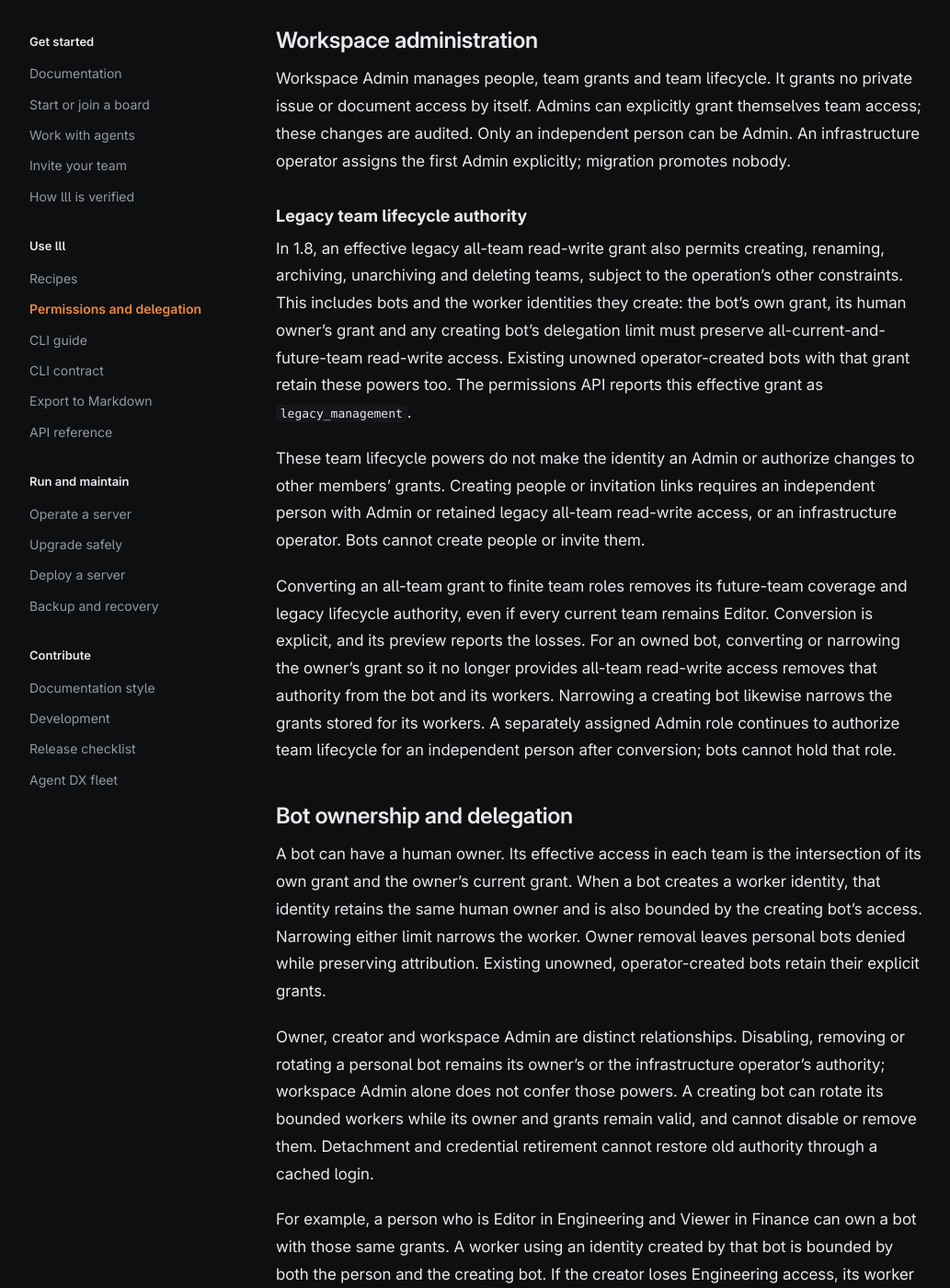
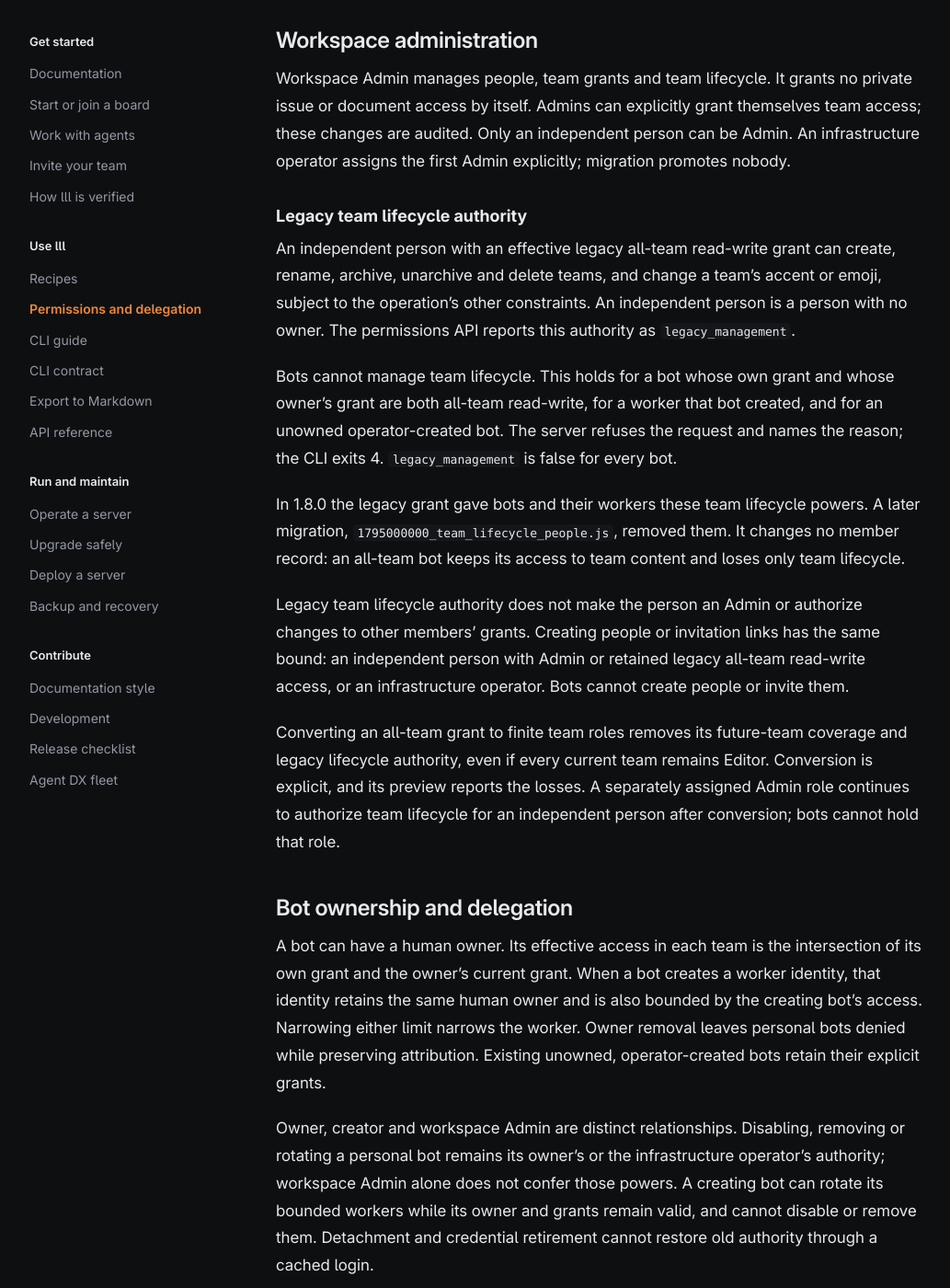
Before and after one commit to escherize/lll, a Jekyll site: the page built from docs/permissions.md, in a window 1280 px wide and 1400 px high, scrolled down 1863 px. Shown: the whole window at 92% size, without its empty margins (60-1093 px from the left). Built offline with Jekyll 4.4.1, drawn with Linux system fonts in a browser that asks for light colours; our own code applies the rules of GitHub Pages for plain Markdown files.

Commit message:
fix: team lifecycle is limited to people (LLL-799)
The legacy all-team read-write grant let any member kind create, rename,
archive and delete teams. A bot under an all-team owner, a worker that bot
created and an unowned all-team bot could archive or rename every team on
the server.

A new migration adds one clause to the teams create, update and delete
rules: the caller is not a bot and has no owner, the bound invitations
already have. The Admin alternative is unchanged. The Go mirrors follow:
the refusal middleware, the native record authority check and the
legacy_management field of the permissions API, which is now false for
bots. No member record changes; an all-team bot keeps its content access.

Upgrade consequence: existing all-team bot tokens and their workers lose
team lifecycle and are refused with exit 4.

Co-Authored-By: Claude Fable 5.2 <noreply@anthropic.com>

```diff
--- a/docs/permissions.md
+++ b/docs/permissions.md
@@ -70,26 +70,33 @@ migration promotes nobody.
 
 ### Legacy team lifecycle authority
 
-In 1.8, an effective legacy all-team read-write grant also permits creating,
-renaming, archiving, unarchiving and deleting teams, subject to the operation's
-other constraints. This includes bots and the worker identities they create:
-the bot's own grant, its human owner's grant and any creating bot's delegation
-limit must preserve all-current-and-future-team read-write access. Existing
-unowned operator-created bots with that grant retain these powers too. The
-permissions API reports this effective grant as `legacy_management`.
+An independent person with an effective legacy all-team read-write grant can
+create, rename, archive, unarchive and delete teams, and change a team's
+accent or emoji, subject to the operation's other constraints. An independent
+person is a person with no owner. The permissions API reports this authority
+as `legacy_management`.
 
-These team lifecycle powers do not make the identity an Admin or authorize
-changes to other members' grants. Creating people or invitation links requires
-an independent person with Admin or retained legacy all-team read-write access,
-or an infrastructure operator. Bots cannot create people or invite them.
+Bots cannot manage team lifecycle. This holds for a bot whose own grant and
+whose owner's grant are both all-team read-write, for a worker that bot
+created, and for an unowned operator-created bot. The server refuses the
+request and names the reason; the CLI exits 4. `legacy_management` is false
+for every bot.
+
+In 1.8.0 the legacy grant gave bots and their workers these team lifecycle
+powers. A later migration, `1795000000_team_lifecycle_people.js`, removed
+them. It changes no member record: an all-team bot keeps its access to team
+content and loses only team lifecycle.
+
+Legacy team lifecycle authority does not make the person an Admin or authorize
+changes to other members' grants. Creating people or invitation links has the
+same bound: an independent person with Admin or retained legacy all-team
+read-write access, or an infrastructure operator. Bots cannot create people
+or invite them.
 
 Converting an all-team grant to finite team roles removes its future-team
 coverage and legacy lifecycle authority, even if every current team remains
-Editor. Conversion is explicit, and its preview reports the losses. For an
-owned bot, converting or narrowing the owner's grant so it no longer provides
-all-team read-write access removes that authority from the bot and its workers.
-Narrowing a creating bot likewise narrows the grants stored for its workers.
-A separately assigned Admin role continues to authorize team lifecycle for an
+Editor. Conversion is explicit, and its preview reports the losses. A
+separately assigned Admin role continues to authorize team lifecycle for an
 independent person after conversion; bots cannot hold that role.
 
 ## Bot ownership and delegation
--- a/scripts/fixtures/collection_rules.json
+++ b/scripts/fixtures/collection_rules.json
@@ -95,10 +95,10 @@
     "viewRule": "@request.auth.id != \"\" && (@request.auth.scope = \"all\" || @request.auth.teams.id ?= team) && (@request.auth.owner = \"\" || @request.auth.owner.scope = \"all\" || @request.auth.owner.teams.id ?= team)"
   },
   "teams": {
-    "createRule": "@request.auth.id != \"\" && ((@request.auth.scope = \"all\" && (@request.auth.owner = \"\" || @request.auth.owner.scope = \"all\")) || (@request.auth.workspace_role = \"admin\" && @request.auth.kind = \"person\" && @request.auth.owner = \"\")) && ((@request.auth.mode = \"rw\" && (@request.auth.owner = \"\" || @request.auth.owner.mode = \"rw\")) || (@request.auth.workspace_role = \"admin\" && @request.auth.kind = \"person\" && @request.auth.owner = \"\"))",
-    "deleteRule": "@request.auth.id != \"\" && ((@request.auth.scope = \"all\" && (@request.auth.owner = \"\" || @request.auth.owner.scope = \"all\")) || (@request.auth.workspace_role = \"admin\" && @request.auth.kind = \"person\" && @request.auth.owner = \"\")) && ((@request.auth.mode = \"rw\" && (@request.auth.owner = \"\" || @request.auth.owner.mode = \"rw\")) || (@request.auth.workspace_role = \"admin\" && @request.auth.kind = \"person\" && @request.auth.owner = \"\"))",
+    "createRule": "@request.auth.id != \"\" && ((@request.auth.scope = \"all\" && (@request.auth.owner = \"\" || @request.auth.owner.scope = \"all\")) || (@request.auth.workspace_role = \"admin\" && @request.auth.kind = \"person\" && @request.auth.owner = \"\")) && ((@request.auth.mode = \"rw\" && (@request.auth.owner = \"\" || @request.auth.owner.mode = \"rw\")) || (@request.auth.workspace_role = \"admin\" && @request.auth.kind = \"person\" && @request.auth.owner = \"\")) && (@request.auth.kind != \"bot\" && @request.auth.owner = \"\")",
+    "deleteRule": "@request.auth.id != \"\" && ((@request.auth.scope = \"all\" && (@request.auth.owner = \"\" || @request.auth.owner.scope = \"all\")) || (@request.auth.workspace_role = \"admin\" && @request.auth.kind = \"person\" && @request.auth.owner = \"\")) && ((@request.auth.mode = \"rw\" && (@request.auth.owner = \"\" || @request.auth.owner.mode = \"rw\")) || (@request.auth.workspace_role = \"admin\" && @request.auth.kind = \"person\" && @request.auth.owner = \"\")) && (@request.auth.kind != \"bot\" && @request.auth.owner = \"\")",
     "listRule": "@request.auth.id != \"\" && ((@request.auth.scope = \"all\" || @request.auth.teams.id ?= id) || (@request.auth.workspace_role = \"admin\" && @request.auth.kind = \"person\" && @request.auth.owner = \"\")) && ((@request.auth.owner = \"\" || @request.auth.owner.scope = \"all\" || @request.auth.owner.teams.id ?= id) || (@request.auth.workspace_role = \"admin\" && @request.auth.kind = \"person\" && @request.auth.owner = \"\"))",
-    "updateRule": "@request.auth.id != \"\" && ((@request.auth.scope = \"all\" && (@request.auth.owner = \"\" || @request.auth.owner.scope = \"all\")) || (@request.auth.workspace_role = \"admin\" && @request.auth.kind = \"person\" && @request.auth.owner = \"\")) && ((@request.auth.mode = \"rw\" && (@request.auth.owner = \"\" || @request.auth.owner.mode = \"rw\")) || (@request.auth.workspace_role = \"admin\" && @request.auth.kind = \"person\" && @request.auth.owner = \"\"))",
+    "updateRule": "@request.auth.id != \"\" && ((@request.auth.scope = \"all\" && (@request.auth.owner = \"\" || @request.auth.owner.scope = \"all\")) || (@request.auth.workspace_role = \"admin\" && @request.auth.kind = \"person\" && @request.auth.owner = \"\")) && ((@request.auth.mode = \"rw\" && (@request.auth.owner = \"\" || @request.auth.owner.mode = \"rw\")) || (@request.auth.workspace_role = \"admin\" && @request.auth.kind = \"person\" && @request.auth.owner = \"\")) && (@request.auth.kind != \"bot\" && @request.auth.owner = \"\")",
     "viewRule": "@request.auth.id != \"\" && ((@request.auth.scope = \"all\" || @request.auth.teams.id ?= id) || (@request.auth.workspace_role = \"admin\" && @request.auth.kind = \"person\" && @request.auth.owner = \"\")) && ((@request.auth.owner = \"\" || @request.auth.owner.scope = \"all\" || @request.auth.owner.teams.id ?= id) || (@request.auth.workspace_role = \"admin\" && @request.auth.kind = \"person\" && @request.auth.owner = \"\"))"
   },
   "users": {
```
Also changed, not shown: docs/inviting.md (+1 -2 lines), docs/permissions-migration.md (+16 -12 lines), docs/writing-style.md (+3 -3 lines), pb/pb_migrations/1795000000_team_lifecycle_people.js (added, +23 -0 lines), scripts/test_team_lifecycle_authority.py (+15 -3 lines), CHANGELOG.md, 6 other files.
